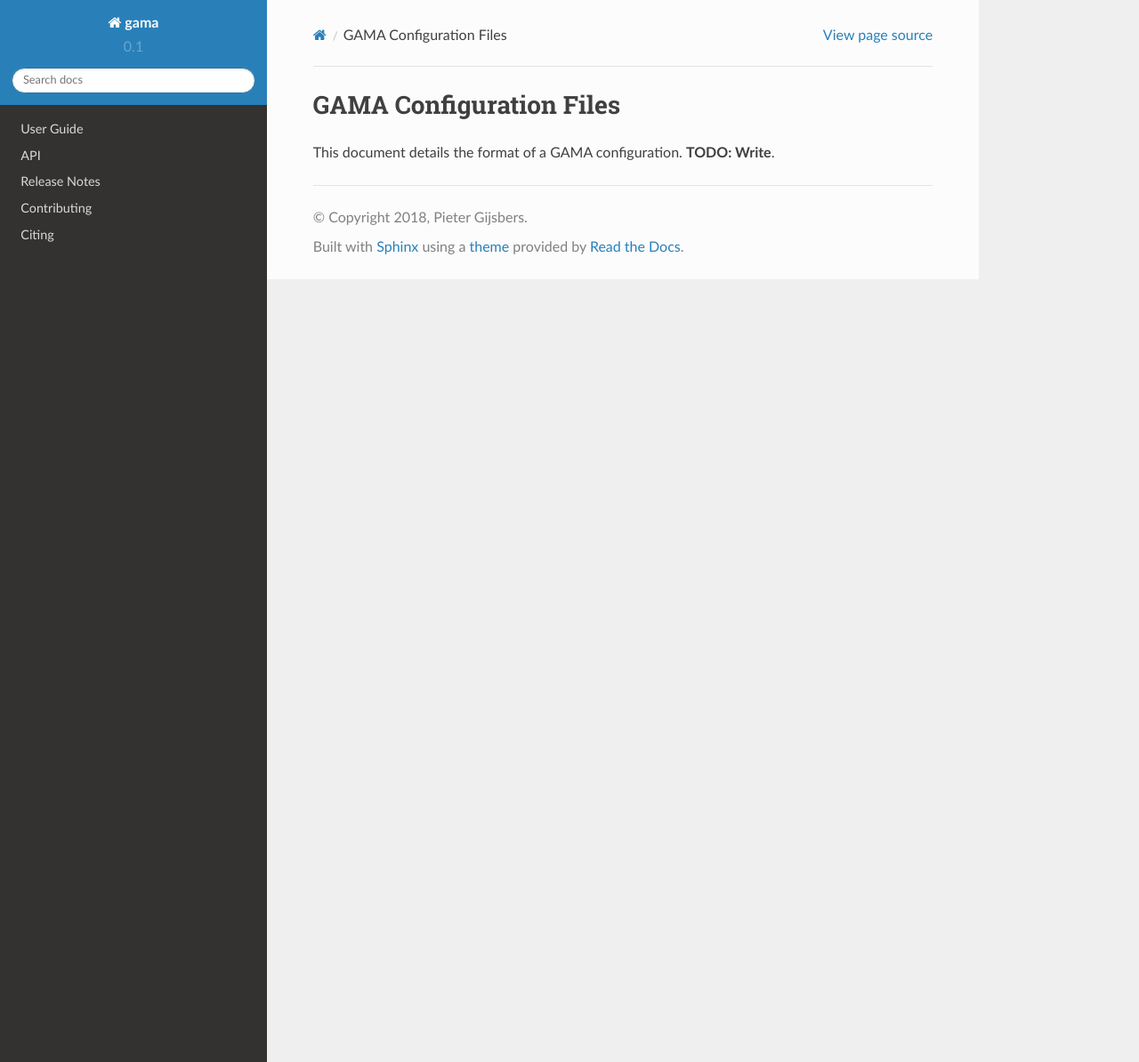
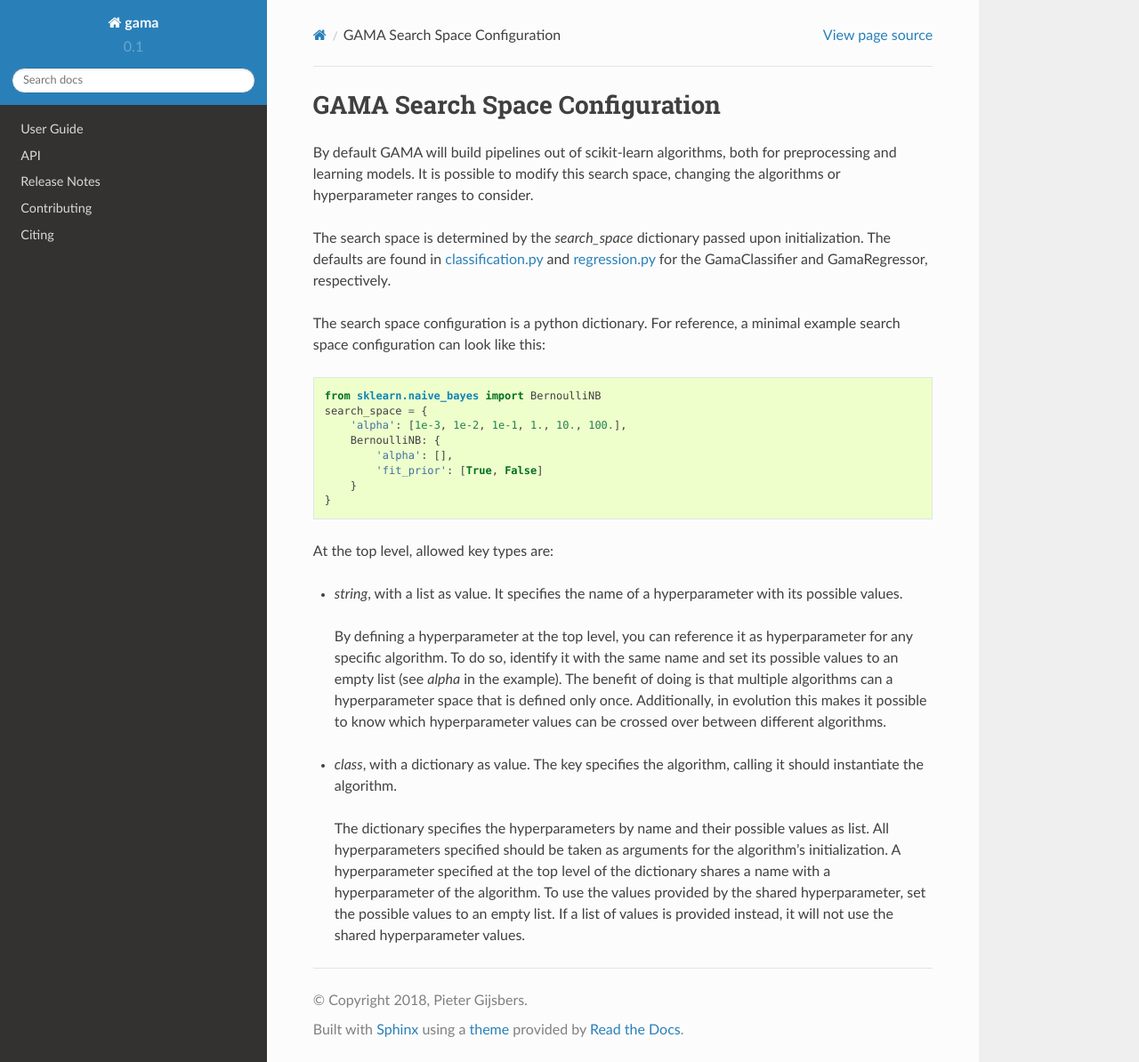
Before and after one commit to openml-labs/gama, a Sphinx documentation site: the page built from docs/source/user_guide/configuration.rst, in a window 1280 px wide and 1194 px high. Shown: the whole window at 89% size. Built offline with Sphinx 7.4.7 and the Read the Docs theme 2.0.0, drawn with Linux system fonts in a browser that asks for light colours; pages that are not in the unit, such as notebooks, are missing from menus.

Commit message:
First attempt at explaining the search space configuration.

```diff
--- a/docs/source/user_guide/configuration.rst
+++ b/docs/source/user_guide/configuration.rst
@@ -1,5 +1,40 @@
-GAMA Configuration Files
+GAMA Search Space Configuration
 ------------------------
 
-This document details the format of a GAMA configuration.
-**TODO: Write**.
+By default GAMA will build pipelines out of scikit-learn algorithms, both for preprocessing and learning models.
+It is possible to modify this search space, changing the algorithms or hyperparameter ranges to consider.
+
+The search space is determined by the `search_space` dictionary passed upon initialization.
+The defaults are found in
+`classification.py <https://github.com/PGijsbers/gama/tree/master/gama/configuration/classification.py>`_ and
+`regression.py <https://github.com/PGijsbers/gama/tree/master/gama/configuration/regression.py>`_
+for the GamaClassifier and GamaRegressor, respectively.
+
+The search space configuration is a python dictionary.
+For reference, a minimal example search space configuration can look like this::
+
+    from sklearn.naive_bayes import BernoulliNB
+    search_space = {
+        'alpha': [1e-3, 1e-2, 1e-1, 1., 10., 100.],
+        BernoulliNB: {
+            'alpha': [],
+            'fit_prior': [True, False]
+        }
+    }
+
+
+At the top level, allowed key types are:
+
+* `string`, with a list as value. It specifies the name of a hyperparameter with its possible values.
+ By defining a hyperparameter at the top level, you can reference it as hyperparameter for any specific algorithm.
+ To do so, identify it with the same name and set its possible values to an empty list (see `alpha` in the example).
+ The benefit of doing is that multiple algorithms can a hyperparameter space that is defined only once.
+ Additionally, in evolution this makes it possible to know which hyperparameter values can be crossed over between
+ different algorithms.
+
+* `class`, with a dictionary as value. The key specifies the algorithm, calling it should instantiate the algorithm.
+ The dictionary specifies the hyperparameters by name and their possible values as list.
+ All hyperparameters specified should be taken as arguments for the algorithm's initialization.
+ A hyperparameter specified at the top level of the dictionary shares a name with a hyperparameter of the algorithm.
+ To use the values provided by the shared hyperparameter, set the possible values to an empty list.
+ If a list of values is provided instead, it will not use the shared hyperparameter values.
```
